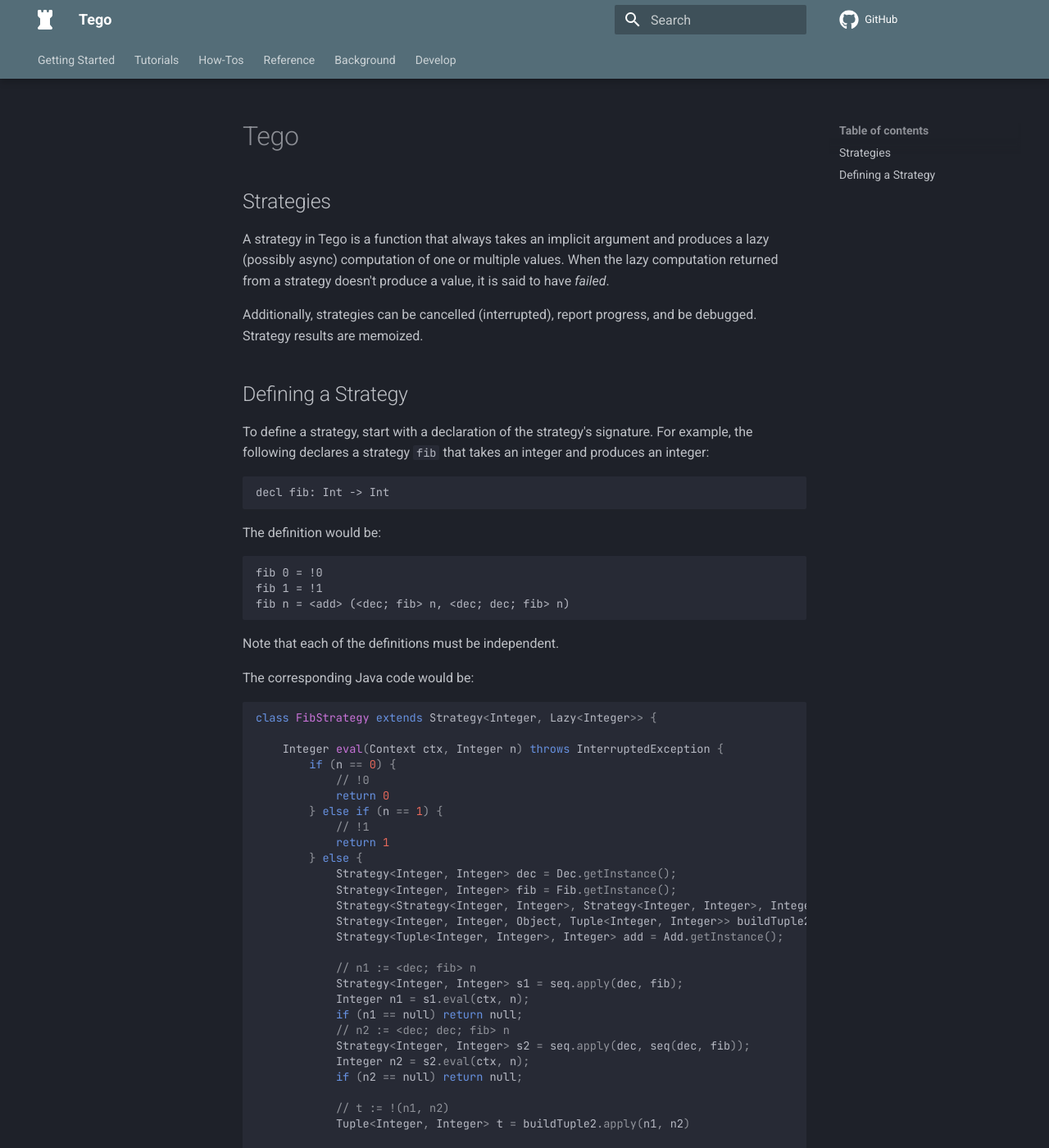
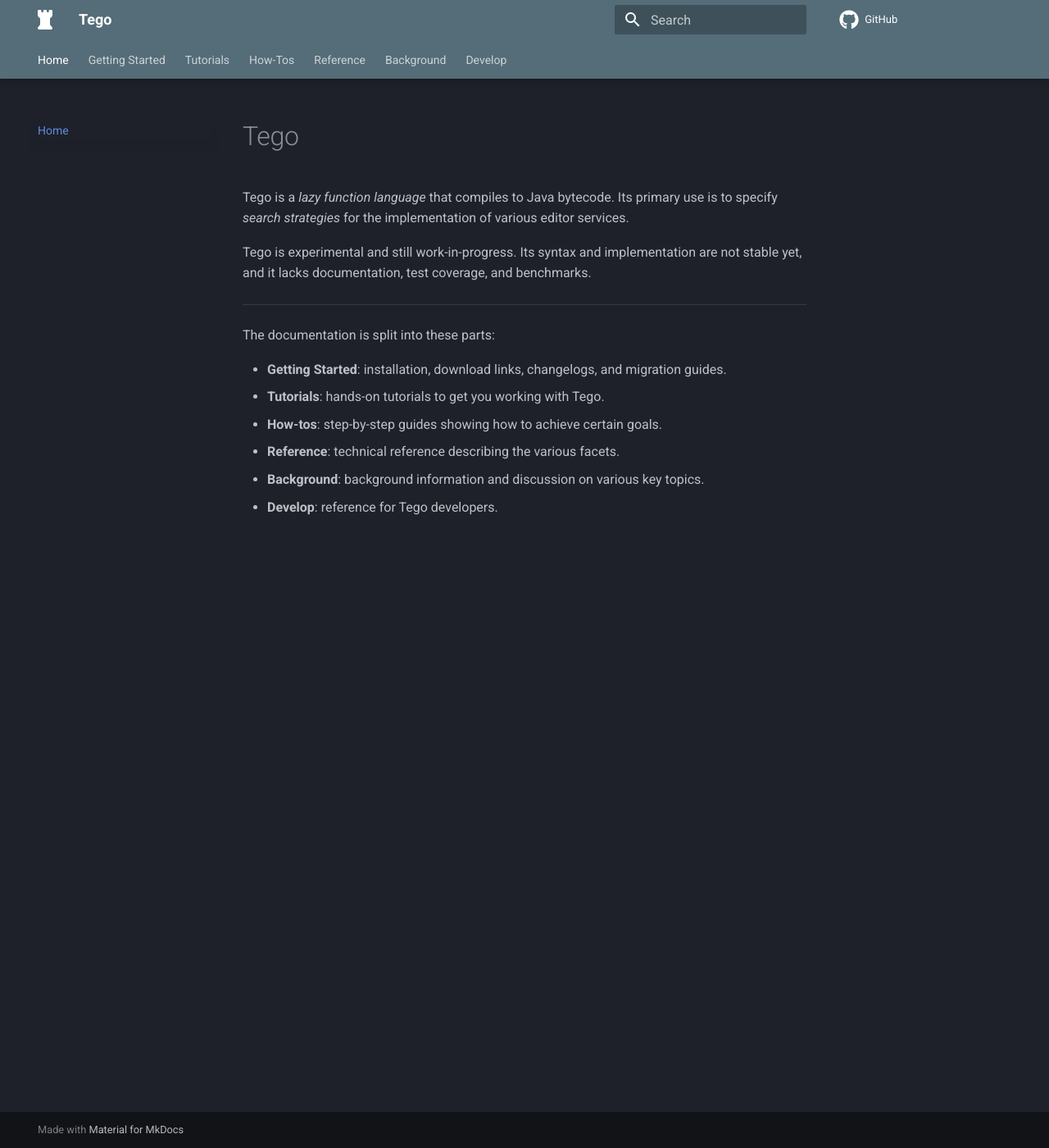
Before and after one commit to Virtlink/tego-lang, an MkDocs documentation site: the page built from docs/index.md, in a window 1280 px wide and 1400 px high. Shown: the whole window at 82% size. Built offline with MkDocs 1.6.1 and Material for MkDocs 9.7.7, drawn with Linux system fonts in a browser that asks for light colours; comment, search, counter and statistics services are not loaded; some of the changed text lies outside the part shown.

Commit message:
More docs

````diff
--- a/docs/index.md
+++ b/docs/index.md
@@ -1,88 +1,16 @@
 # Tego
 
-## Strategies
-A strategy in Tego is a function that always takes an implicit argument and produces a lazy (possibly async) computation of one or multiple values. When the lazy computation returned from a strategy doesn't produce a value, it is said to have _failed_.
+Tego is a _lazy function language_ that compiles to Java bytecode. Its primary use is to specify _search strategies_ for the implementation of various editor services.
 
-Additionally, strategies can be cancelled (interrupted), report progress, and be debugged. Strategy results are memoized.
+Tego is experimental and still work-in-progress. Its syntax and implementation are not stable yet, and it lacks documentation, test coverage, and benchmarks.
 
+-----
 
-## Defining a Strategy
-To define a strategy, start with a declaration of the strategy's signature. For example, the following declares a strategy `fib` that takes an integer and produces an integer:
+The documentation is split into these parts:
 
-```
-decl fib: Int -> Int
-```
-
-The definition would be:
-
-```
-fib 0 = !0
-fib 1 = !1
-fib n = <add> (<dec; fib> n, <dec; dec; fib> n)
-```
-
-Note that each of the definitions must be independent.
-
-The corresponding Java code would be:
-
-```java
-class FibStrategy extends Strategy<Integer, Lazy<Integer>> {
-
-    Integer eval(Context ctx, Integer n) throws InterruptedException {
-        if (n == 0) {
-            // !0
-            return 0
-        } else if (n == 1) {
-            // !1
-            return 1
-        } else {
-            Strategy<Integer, Integer> dec = Dec.getInstance();
-            Strategy<Integer, Integer> fib = Fib.getInstance();
-            Strategy<Strategy<Integer, Integer>, Strategy<Integer, Integer>, Integer, Integer> seq = Seq.getInstance();
-            Strategy<Integer, Integer, Object, Tuple<Integer, Integer>> buildTuple2 = BuildTuple2.getInstance();
-            Strategy<Tuple<Integer, Integer>, Integer> add = Add.getInstance();
-
-            // n1 := <dec; fib> n
-            Strategy<Integer, Integer> s1 = seq.apply(dec, fib);
-            Integer n1 = s1.eval(ctx, n);
-            if (n1 == null) return null;
-            // n2 := <dec; dec; fib> n
-            Strategy<Integer, Integer> s2 = seq.apply(dec, seq(dec, fib));
-            Integer n2 = s2.eval(ctx, n);
-            if (n2 == null) return null;
-
-            // t := !(n1, n2)
-            Tuple<Integer, Integer> t = buildTuple2.apply(n1, n2)
-
-            // n3 := <add> t
-            Integer n3 = add.eval(ctx, t);
-            if (n3 == null) return null;
-
-            return n3;
-        }
-    }
-
-}
-```
-
-A strategy can return a lazy computation (a single result; or no result in case of failure),
-or it can return a lazy sequence of values (multiple results; or no results in case of failure).
-
-
-A strategy produces a lazy (sequence of) result(s). The `glc` strategy is built-in, and defined as:
-
-```
-decl glc<T, U, V>(T -> [U], U -> [V], T -> [V]): T -> [V]
-```
-
-```java
-class GlcStrategy<T, U, V> extends Strategy3<Strategy<T, U>, Strategy<U, V>, Strategy<T, V>, T, V> {
-
-    Seq<V> eval(Context ctx, Strategy<T, U> sc, Strategy<U, V> st, Strategy<T, V> se, T input) throws InterruptedException {
-        return sequence {
-            // ...
-        };
-    }
-
-}
-```
+- **Getting Started**: installation, download links, changelogs, and migration guides.
+- **Tutorials**: hands-on tutorials to get you working with Tego.
+- **How-tos**: step-by-step guides showing how to achieve certain goals.
+- **Reference**: technical reference describing the various facets.
+- **Background**: background information and discussion on various key topics.
+- **Develop**: reference for Tego developers.
--- a/mkdocs.yml
+++ b/mkdocs.yml
@@ -6,6 +6,7 @@
 repo_url: https://github.com/Virtlink/tego-lang
 
 nav:
+  - Home: index.md
   - Getting Started:
     - start/index.md
     - start/releases.md
@@ -16,6 +17,9 @@
     - howto/index.md
   - Reference:
     - reference/index.md
+    - reference/modules.md
+    - reference/strategies.md
+    - reference/java-interop.md
   - Background:
     - background/index.md
   - Develop:
````
Also changed, not shown: docs/reference/java-interop.md (added, +27 -0 lines), docs/reference/modules.md (added, +12 -0 lines), docs/reference/strategies.md (added, +20 -0 lines).
